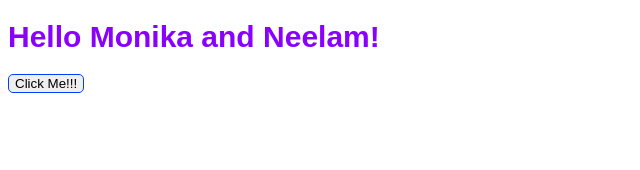
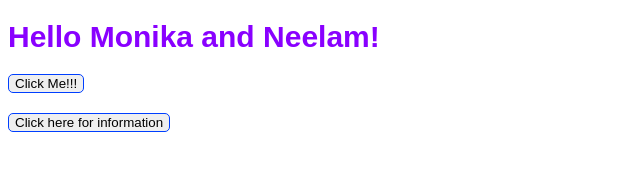
Before and after one commit to monikasilko/vodka-tasting, a plain HTML site: page index.html in a window 1280 px wide. Shown: the whole page, without its empty margins (0-640 px from the left). Drawn offline with Linux system fonts and the light colour scheme.

Commit message:
added new button and div element and created function that makes text appear on the page when button is clicked

```diff
--- a/index.html
+++ b/index.html
@@ -8,5 +8,9 @@
 
   <button class="button">Click Me!!!</button>
 
+  <button class="instruction" onclick="showDiv()">Click here for information</button>
+
+  <div id="surprise" style="display:none">You look nice today!</div>
+
   <script src="script.js"></script>
 </html>
--- a/main.css
+++ b/main.css
@@ -8,3 +8,15 @@ h1 {
   border: 1px solid #003FFF;
   border-radius: 5px;
 }
+
+.instruction {
+  border: 1px solid #003FFF;
+  border-radius: 5px;
+  display: block;
+  margin-top:20px;
+}
+
+#surprise {
+  margin-top: 15px;
+  font-family: Arial, sans-serif;
+}
--- a/script.js
+++ b/script.js
@@ -8,3 +8,7 @@ button[0].onclick = handleClick;
 function handleClick () {
   alert("We should drink rose");
 };
+
+function showDiv () {
+  document.getElementById('surprise').style.display = "block";
+}
```
